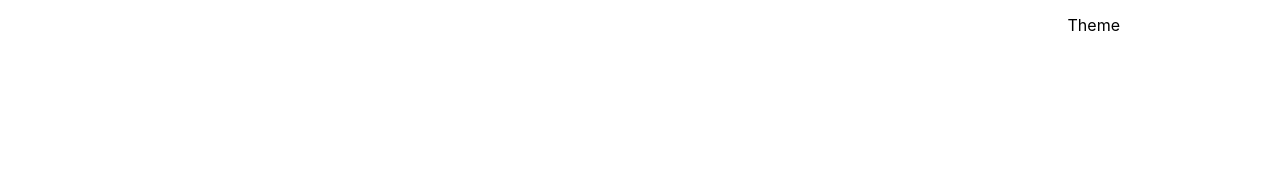
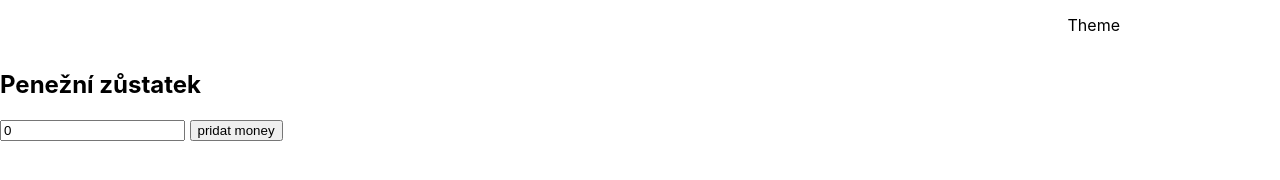
Before and after one commit to klasJakub/KubovoPenezenka, a plain HTML site: page index.html in a window 1280 px wide. Drawn offline with Linux system fonts and the light colour scheme.

Commit message:
html change

```diff
--- a/index.html
+++ b/index.html
@@ -30,7 +30,21 @@
         </li>
     </ul>
 </nav>
-<header></header>
+<header>
+    <h2>Penežní zůstatek</h2>
+
+    <label id="money_label"></label>
+    <form class="money_form">
+
+        <input type="text" value="0">
+        <input type="submit" value="pridat money">
+
+
+
+    </form>
+</header>
+
+
 
 </body>
 </html>
```
